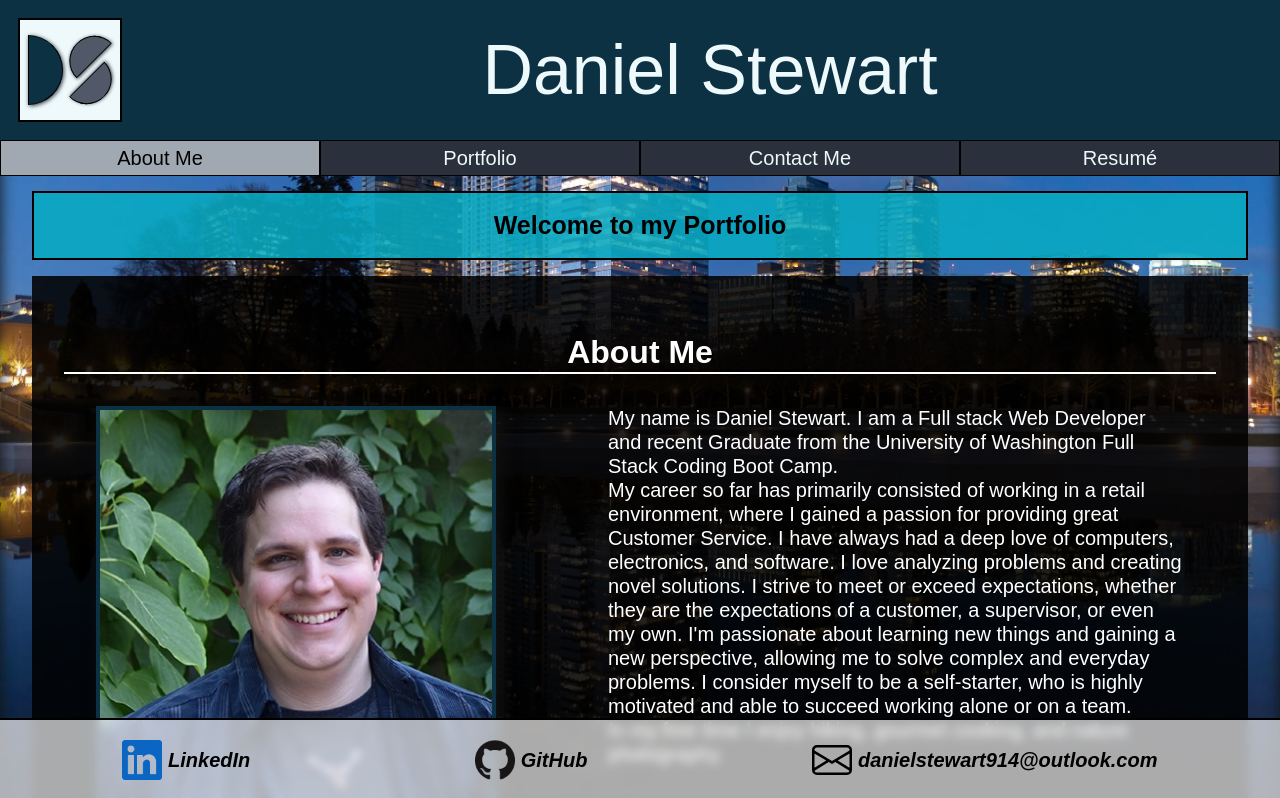
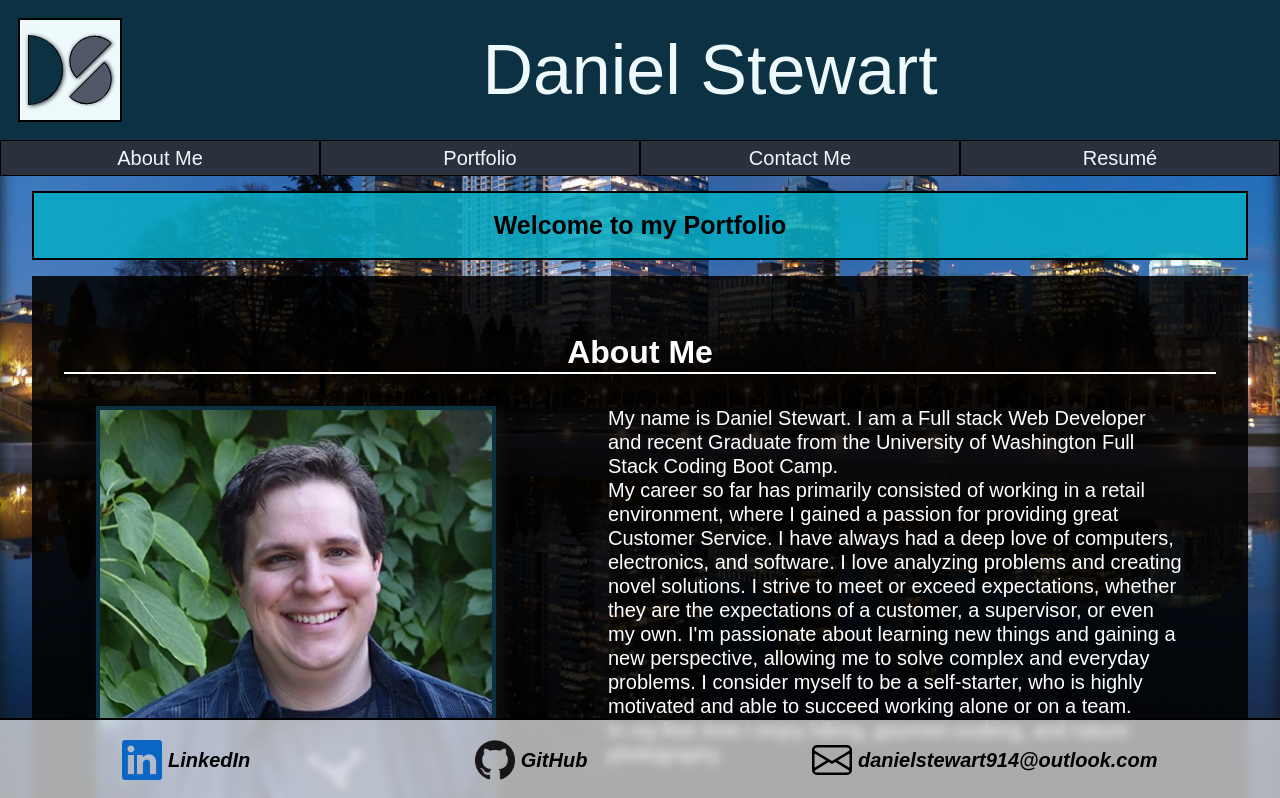
Before and after one commit to danielstewart914/react-portfolio, a React (Create React App) app: page / in a window 1280 px wide. Shown: the top 798 px of the page. Built offline with nearby package versions, Linux system fonts and the light colour scheme.

Commit message:
Added React Router. Updated routing to use React Router. Updated Mongoose Logo to correct one.

```diff
--- a/package.json
+++ b/package.json
@@ -10,6 +10,7 @@
     "gh-pages": "^4.0.0",
     "react": "^18.2.0",
     "react-dom": "^18.2.0",
+    "react-router-dom": "^6.4.3",
     "react-scripts": "5.0.1",
     "web-vitals": "^2.1.4"
   },
--- a/src/App.js
+++ b/src/App.js
@@ -1,4 +1,3 @@
-import { useState } from 'react';
 import About from './pages/About';
 import Portfolio from './pages/Portfolio';
 import Contact from './pages/Contact';
@@ -7,28 +6,38 @@ import Header from './components/Header';
 import Navigation from './components/Navigation';
 import Footer from './components/Footer';
 
-import Main from './components/Main';
+import { BrowserRouter as Router, Routes, Route } from 'react-router-dom';
 
 function App() {
-  const [ currentPage, setCurrentPage ] = useState( 'about' );
-
-  const renderPage = () => {
-      if ( currentPage === 'about' ) return <About />;
-      if ( currentPage === 'portfolio' ) return <Portfolio />;
-      if ( currentPage === 'contact' ) return <Contact />;
-      if ( currentPage === 'resume' ) return <Resume />;
-
-  }
-
-  const changePage = ( page ) => setCurrentPage( page );
-
   return (
-      <>
+    <>
+      <Router>
           <Header />
-          <Navigation  currentPage={ currentPage } changePage={ changePage } />
-          <Main renderPage={ renderPage } />
+          <Navigation />
+            <main className='Main'>
+              <h2 className='Banner'>Welcome to my Portfolio</h2>
+                <Routes>
+                  <Route
+                    path={process.env.PUBLIC_URL + '/'}
+                    element={<About />}
+                  />
+                  <Route
+                    path={process.env.PUBLIC_URL + '/portfolio'}
+                    element={<Portfolio />}
+                  />
+                  <Route
+                    path={process.env.PUBLIC_URL + '/contact'}
+                    element={<Contact />}
+                  />
+                  <Route
+                    path={process.env.PUBLIC_URL + '/resume'}
+                    element={<Resume />}
+                  />
+                </Routes>
+            </main>
           <Footer />
-      </>
+      </Router>
+    </>
   )
 
 }
--- a/src/components/Main/Main.module.css
+++ /dev/null
@@ -1,24 +0,0 @@
-.Main {
-    padding-top: 175px;
-    display: flex;
-    flex-direction: column;
-    transition: height 0.5s;
-    padding-bottom: 120px;
-}
-
-/* Welcome message */
-.Banner {
-    margin: 1rem 0;
-    font-size: 25px;
-    text-align: center;
-    background-color: var(--highlight-50);
-    padding: 20px;
-    border: var(--black) solid 2px;
-    font-weight: 700;
-}
-
-@media screen and (min-width: 576px) {
-    .Banner {
-        margin: 1rem 2rem;
-    }
-}
--- a/src/components/Main/index.js
+++ /dev/null
@@ -1,12 +0,0 @@
-import styles from './Main.module.css';
-
-const Main = ( { renderPage } ) => {
-    return (
-        <main className={styles.Main}>
-            <h2 className={styles.Banner}>Welcome to my Portfolio</h2>
-            { renderPage() }
-        </main>
-    )
-}
-
-export default Main;
--- a/src/components/Navigation/Navigation.module.css
+++ b/src/components/Navigation/Navigation.module.css
@@ -11,6 +11,9 @@
 
 .Button, .Selected {
     cursor: pointer;
+    display: flex;
+    justify-content: center;
+    align-items: center;
     text-decoration: none;
     border: 1px solid black;
     background-color: var(--dark-grey);
--- a/src/components/Navigation/index.js
+++ b/src/components/Navigation/index.js
@@ -1,33 +1,34 @@
 import styles from './Navigation.module.css';
+import { useLocation, Link } from 'react-router-dom';
 
-const Navbar = ( { currentPage, changePage } ) => {
+const Navbar = () => {
+  const location = useLocation();
   return (
     <nav className={styles.Nav}>
-            <button
-                className={ currentPage === 'about' ? styles.Selected : styles.Button}
-                onClick={ () => changePage( 'about' ) }
-            >
+      {console.log(location.pathname, process.env.PUBLIC_URL)}
+      <Link
+        className={
+          location.pathname === process.env.PUBLIC_URL ? styles.Selected : styles.Button } to={process.env.PUBLIC_URL}>
         About Me
-            </button>
-            <button
-                className={ currentPage === 'portfolio' ? styles.Selected : styles.Button}
-                onClick={ () => changePage( 'portfolio' ) }
+      </Link>
+      <Link
+        className={ location.pathname === process.env.PUBLIC_URL + '/portfolio' ? styles.Selected : styles.Button }
+        to={process.env.PUBLIC_URL + '/portfolio'}
       >
         Portfolio
-            </button>
-            <button
-                className={ currentPage === 'contact' ? styles.Selected : styles.Button}
-                onClick={ () => changePage( 'contact' ) }
+      </Link>
+      <Link
+        className={ location.pathname === process.env.PUBLIC_URL + '/contact' ? styles.Selected : styles.Button }
+        to={process.env.PUBLIC_URL + '/contact'}
       >
         Contact Me
-            </button>
-            <button
-                className={ currentPage === 'resume' ? styles.Selected : styles.Button}
-                onClick={ () => changePage( 'resume' ) }
-                title='Resumé'
+      </Link>
+      <Link
+        className={ location.pathname === process.env.PUBLIC_URL + '/resume' ? styles.Selected : styles.Button }
+        to={process.env.PUBLIC_URL + '/resume'}
       >
         Resumé
-            </button>
+      </Link>
     </nav>
   )
 }
--- a/src/index.css
+++ b/src/index.css
@@ -73,3 +73,28 @@ ol, ul {
   background-color: var(--light-grey);
   border-color: var(--middle-grey);
 }
+
+.Main {
+  padding-top: 175px;
+  display: flex;
+  flex-direction: column;
+  transition: height 0.5s;
+  padding-bottom: 120px;
+}
+
+/* Welcome message */
+.Banner {
+  margin: 1rem 0;
+  font-size: 25px;
+  text-align: center;
+  background-color: var(--highlight-50);
+  padding: 20px;
+  border: var(--black) solid 2px;
+  font-weight: 700;
+}
+
+@media screen and (min-width: 576px) {
+  .Banner {
+      margin: 1rem 2rem;
+  }
+}
```
Also changed, not shown: public/images/icons/mongoose.svg, 1 other file (tests, documents, lock files or other folders). Lines whose indentation alone changed are shown as unchanged.
